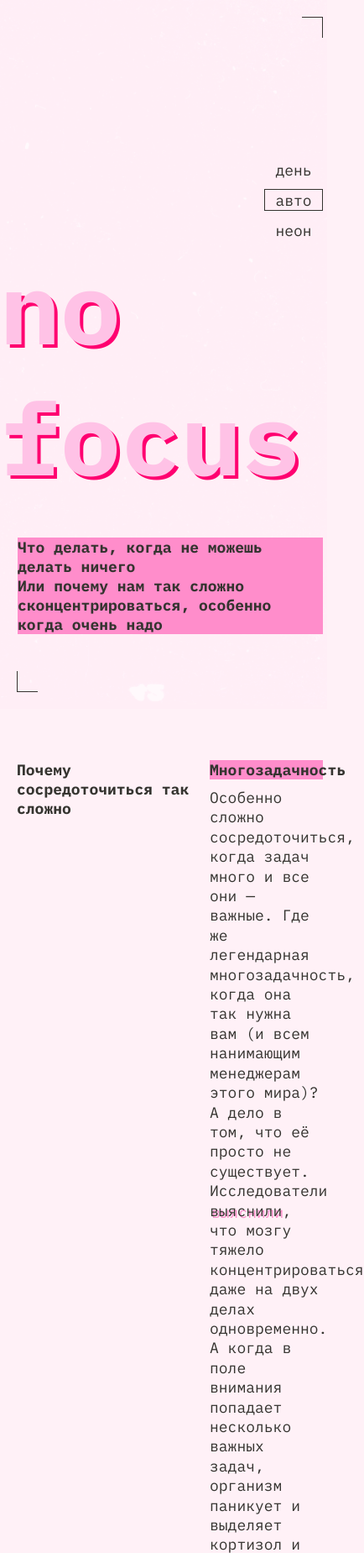
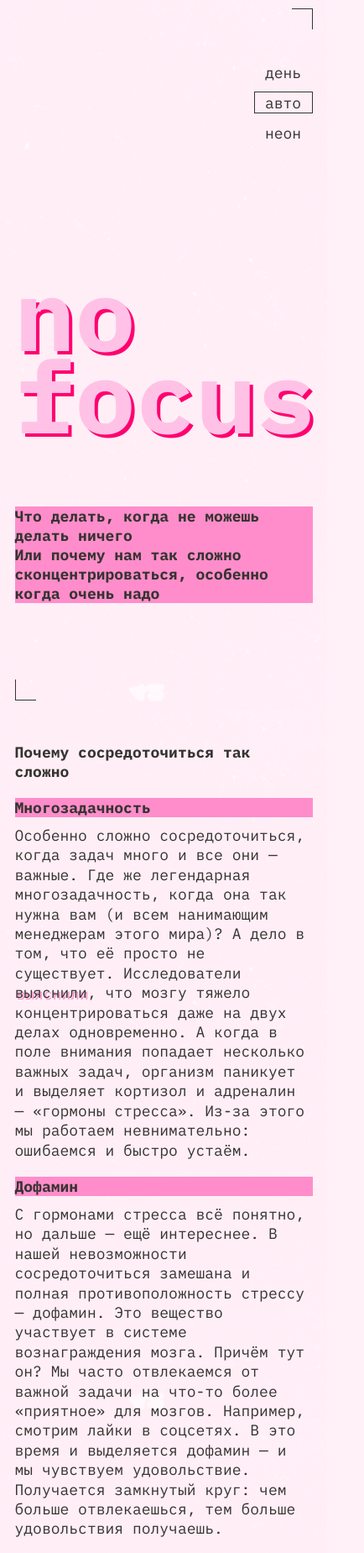
Before and after one commit to AnnaStarkova01/slozhno-sosredotochitsya, a plain HTML site: page index.html in a window 390 px wide. Shown: the top 1849 px of the page at 84% size, 434 px wide, since content can reach past the window. Drawn offline with Linux system fonts and the light colour scheme.

Commit message:
На проверку. Попытка 3

```diff
--- a/index.html
+++ b/index.html
@@ -16,7 +16,7 @@
     <link rel="icon" href="./images/favicon.ico" />
   </head>
   <body class="page">
-    <header class="header decorated-zone">
+    <header class="header header_image decorated-zone">
       <div class="header__rec" aria-hidden="true">rec</div>
       <nav class="header__theme-menu">
         <ul class="header__theme-menu-list">
@@ -52,7 +52,7 @@
     </header>
 
     <main>
-      <section class="section">
+      <section class="section section_reasons">
         <h2 class="section__title">Почему сосредоточиться так сложно</h2>
         <article class="section__chapter">
           <h3 class="section__chapter-title title-decor">Многозадачность</h3>
--- a/styles/light.css
+++ b/styles/light.css
@@ -26,7 +26,7 @@
 
 @media (prefers-color-scheme: light) {
   :root {
-    --background-image: url(/images/cover-image-light.png);
+    --background-image: url(../images/cover-image-light.png);
     --menu-color: #353430;
     --main-color: #FF8DCB;
     --text-title-color: #FFC2E6;
--- a/styles/style.css
+++ b/styles/style.css
@@ -4,16 +4,17 @@
   /* сохраните в разметке и стилях класс page. На его основе работает скрипт. */
   max-width: 1024px;
   background: var(--section-background-color);
+  background-image: var(--background-image);
+  background-size: cover;
+  background-position: center;
+  background-repeat: no-repeat;
   background-attachment: fixed;
-  margin: 0 auto;
+  /* margin: 0 auto; */
+  margin-bottom: 0;
 }
 
 .header {
   display: grid;
-  background-image: var(--background-image);
-  background-size: cover;
-  background-position: center;
-  background-repeat: no-repeat;
   grid-template-rows: repeat(3, 1fr);
   height: 100vh;
   width: 100%;
@@ -83,9 +84,11 @@
 .header__theme-menu-button:hover {
   border: 1px solid var(--menu-color);
 }
+
 .header__theme-menu-button:focus {
   border: none;
   border-bottom: 1px solid var(--menu-color);
+  outline: none;
 }
 
 .header__theme-menu {
@@ -116,6 +119,7 @@
   grid-row-end: 3;
   align-items: center;
   font-size: clamp(7.5rem, 0.5625rem + 14.4531vw, 9.8125rem);
+  line-height: 82.5%;
 }
 
 .header__description-text {
@@ -191,6 +195,7 @@
 
 .section__chapter-link:focus {
   border: 1px solid var(--section-color-text);
+  outline: none;
 }
 
 .section__no-focus .section__title {
@@ -304,14 +309,13 @@
   font-size: clamp(7.5rem, 0.5625rem + 14.4531vw, 9.8125rem);
 }
 
-@media (max-width: 376px) {
+@media (max-width: 500px) {
   .page {
     max-width: 375px;
   }
 
   .header {
     grid-template-rows: repeat(3, 1fr);
-    height: 100vh;
     width: 100%;
   }
 
@@ -328,7 +332,7 @@
   }
 
   .header__title {
-    line-height: 82.5%;
+
     margin-inline-start: 10px;
   }
 
@@ -431,7 +435,6 @@
 
   .footer {
     margin-block-start: 40px;
-    height: 100vh;
   }
 
   .footer.decorated-zone::after {
@@ -445,20 +448,21 @@
   }
 }
 
-@media (min-width: 376px) and (max-width: 768px) {
+
+@media (min-width: 500px) and (max-width: 768px) {
   .page {
     max-width: 768px;
   }
 
   .header {
     width: 100%;
-    height: 100vh;
   }
 
   .header__rec {
     margin-inline-end: 10px;
     margin-block-start: -5px;
   }
+
   .decorated-zone::after {
     right: 5px;
   }
@@ -529,11 +533,10 @@
     margin-inline-end: 5px;
   }
 
-  .section__chapter-image {
+ .section__chapter-image {
     margin-inline-end: 5px;
   }
   .footer {
     margin-inline-start: 10px;
-    height: 100vh;
   }
 }
```
